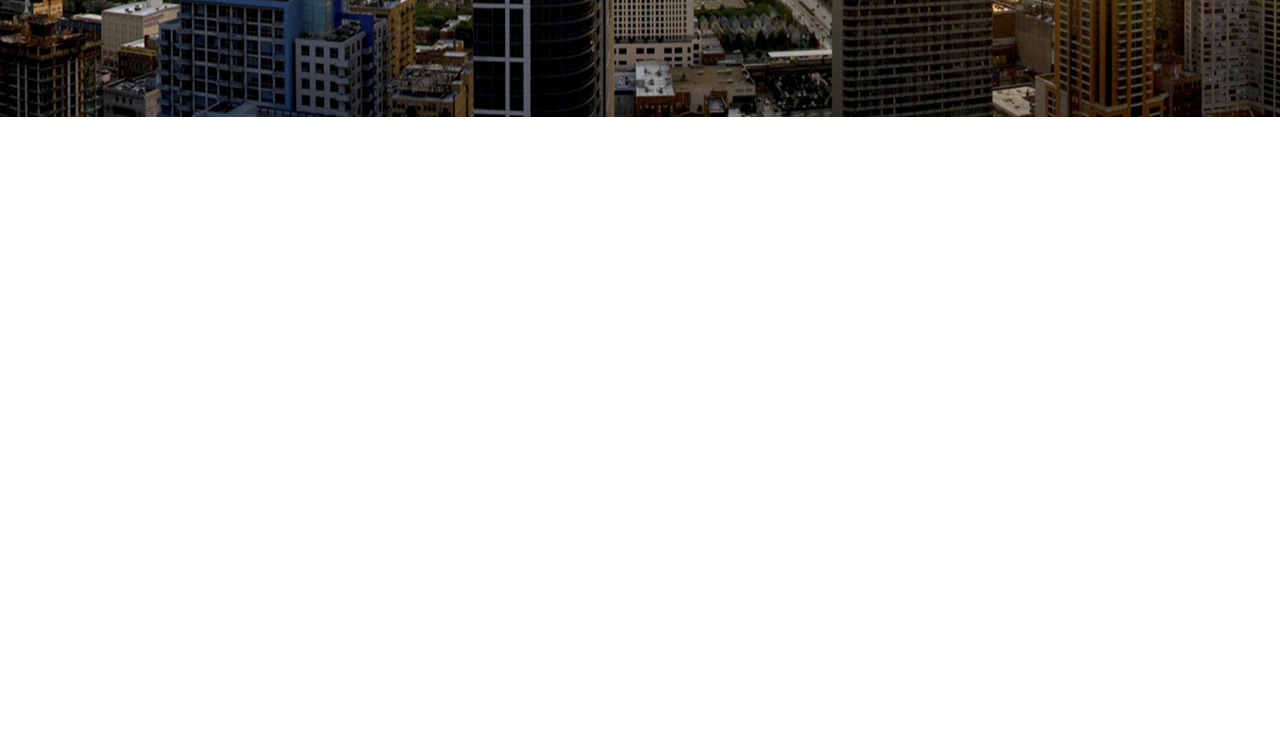
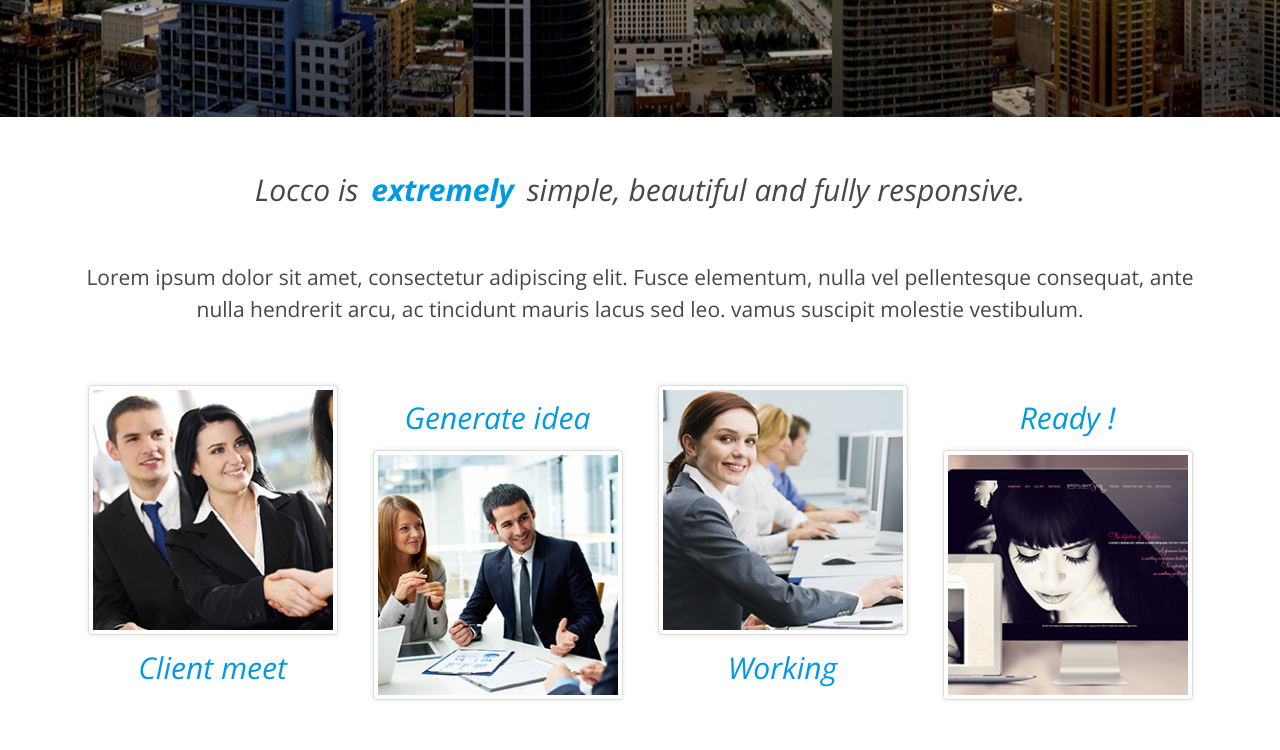
Before and after one commit to Slavarenik/Locco, a plain HTML site: page www/index.html in a window 1280 px wide. Shown: the part 556-1306 px from the top of the page. Before the commit the page ends 800 px from the top, so only its background shows below. Drawn offline with nearby package versions, Linux system fonts and the light colour scheme.

Commit message:
Work-process
creating "work-process" block

```diff
--- a/www/css/style.less
+++ b/www/css/style.less
@@ -26,6 +26,24 @@ p{
 a{
 	color: @mainColor;
 }
+p.title{
+	font-size: 30px;
+	font-weight: 300;
+	font-style: italic;
+	text-align: center;
+	margin: 50px 0;
+
+	span{
+		font-weight: 800;
+		color: @mainColor;
+		margin: 0 5px;
+	}
+}
+p.subtitle{
+	font-size: 21px;
+	font-weight: 300;
+	text-align: center;
+}
 .btn{
 	border: 1px solid #c7d7e5;
 	border-radius: 0;
@@ -51,7 +69,8 @@ body{
 header{
 	background: #fff;
 	.box-shadow( 0 0 5px rgba(0,0,0,0.3));
-	position: relative;z-index: 999;
+	position: relative;
+	z-index: 999;
 
 	.logo{
 		padding: 32px 15px;
@@ -257,6 +276,25 @@ header{
 }
 
 
+/*----------------------------------------
+	WORK-PROCESS
+----------------------------------------*/
+.work-process{
+	.item{
+		margin-top: 50px;
+		margin-bottom: 50px;
+		.thumbnail{
+			margin-bottom: 0;
+			margin: 0 auto;
+			box-shadow: 0 0 5px rgba(0,0,0,0.1);
+		}
+		.title{
+			margin: 10px 0;
+			color: @mainColor;
+		}
+	}
+}
+
 
 /*----------------------------------------
 	1200 width
--- a/www/index.html
+++ b/www/index.html
@@ -87,6 +87,7 @@
 			</header>
 			<!-- END HEADER -->
 
+
 			<!-- MAIN-SLIDER -->
 			<div class="main-slider-wrapper">
 				<div class="main-slider">
@@ -119,6 +120,37 @@
 			</div>
 			<!-- END MAIN-SLIDER -->
 
+
+			<!-- WORK-PROCESS -->
+			<div class="work-process">
+				<div class="container">
+					<p class="title">Locco is <span>extremely</span> simple, beautiful and fully responsive.</p>
+					<p class="subtitle">Lorem ipsum dolor sit amet, consectetur adipiscing elit. Fusce elementum, nulla vel pellentesque consequat, ante nulla hendrerit arcu, ac tincidunt mauris lacus sed leo. vamus suscipit molestie vestibulum.</p>
+
+					<div class="item col-md-3 col-sm-6 col-xs-6">
+						<img src="images/work-process-img1.jpg" alt="" width="250" height="250" class="img-responsive thumbnail">
+						<p class="title">Client meet</p>
+					</div>
+
+					<div class="item col-md-3 col-sm-6 col-xs-6">
+						<p class="title">Generate idea</p>
+						<img src="images/work-process-img2.jpg" alt="" width="250" height="250" class="img-responsive thumbnail">
+					</div>
+
+					<div class="item col-md-3 col-sm-6 col-xs-6">
+						<img src="images/work-process-img3.jpg" alt="" width="250" height="250" class="img-responsive thumbnail">
+						<p class="title">Working</p>
+					</div>
+
+					<div class="item col-md-3 col-sm-6 col-xs-6">
+						<p class="title">Ready !</p>
+						<img src="images/work-process-img4.jpg" alt="" width="250" height="250" class="img-responsive thumbnail">
+					</div>
+
+				</div>
+			</div>
+			<!-- END WORK-PROCESS -->
+
 		</div>
 		<!-- END MAIN -->
 
```
Also changed, not shown: www/css/style.css, www/images/work-process-img1.jpg (added), www/images/work-process-img2.jpg (added), www/images/work-process-img3.jpg (added), www/images/work-process-img4.jpg (added).
